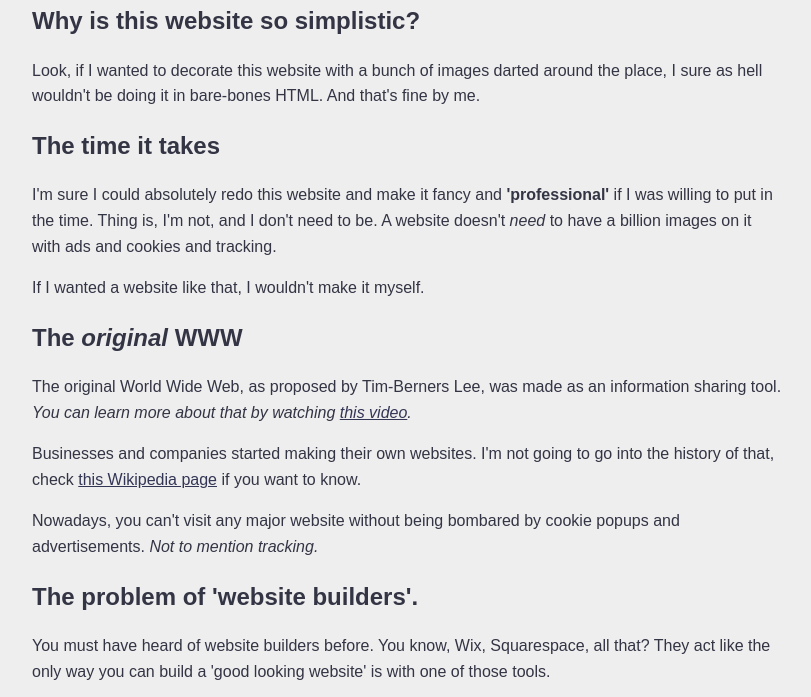
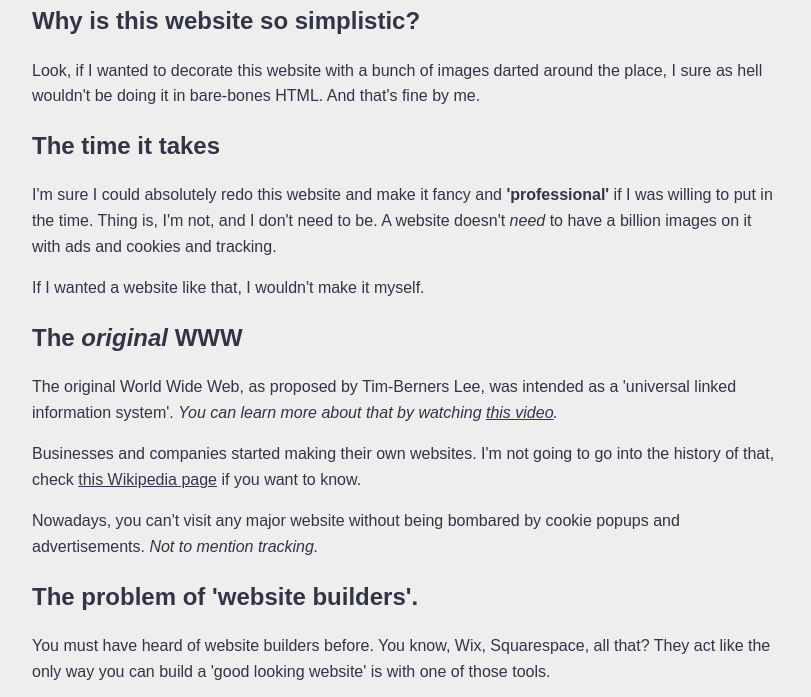
Before and after one commit to That1M8Head/Website-Simplicity, a plain HTML site: page index.html in a window 1280 px wide. Shown: the part 102-799 px from the top of the page, without its empty margins (233-1044 px from the left). Drawn offline with Linux system fonts and the light colour scheme.

Commit message:
Update index.html

```diff
--- a/index.html
+++ b/index.html
@@ -11,7 +11,7 @@
         <p>I'm sure I could absolutely redo this website and make it fancy and <strong>'professional'</strong> if I was willing to put in the time. Thing is, I'm not, and I don't need to be. A website doesn't <i>need</i> to have a billion images on it with ads and cookies and tracking.</p>
         <p>If I wanted a website like that, I wouldn't make it myself.</p>
         <h2>The <i>original</i> WWW</h2>
-        <p>The original World Wide Web, as proposed by Tim-Berners Lee, was made as an information sharing tool. <i>You can learn more about that by watching <a href='https://www.youtube.com/watch?v=OFRjZtYs3wY'>this video</a>.</i></p>
+        <p>The original World Wide Web, as proposed by Tim-Berners Lee, was intended as a 'universal linked information system'. <i>You can learn more about that by watching <a href='https://www.youtube.com/watch?v=OFRjZtYs3wY'>this video</a>.</i></p>
         <p>Businesses and companies started making their own websites. I'm not going to go into the history of that, check <a href='https://en.wikipedia.org/wiki/History_of_the_World_Wide_Web#1991%E2%80%931995:_The_Web_goes_public,_early_growth'>this Wikipedia page</a> if you want to know.</p>
         <p>Nowadays, you can't visit any major website without being bombared by cookie popups and advertisements. <i>Not to mention tracking.</i></p>
         <h2>The problem of 'website builders'.</h2>
```
